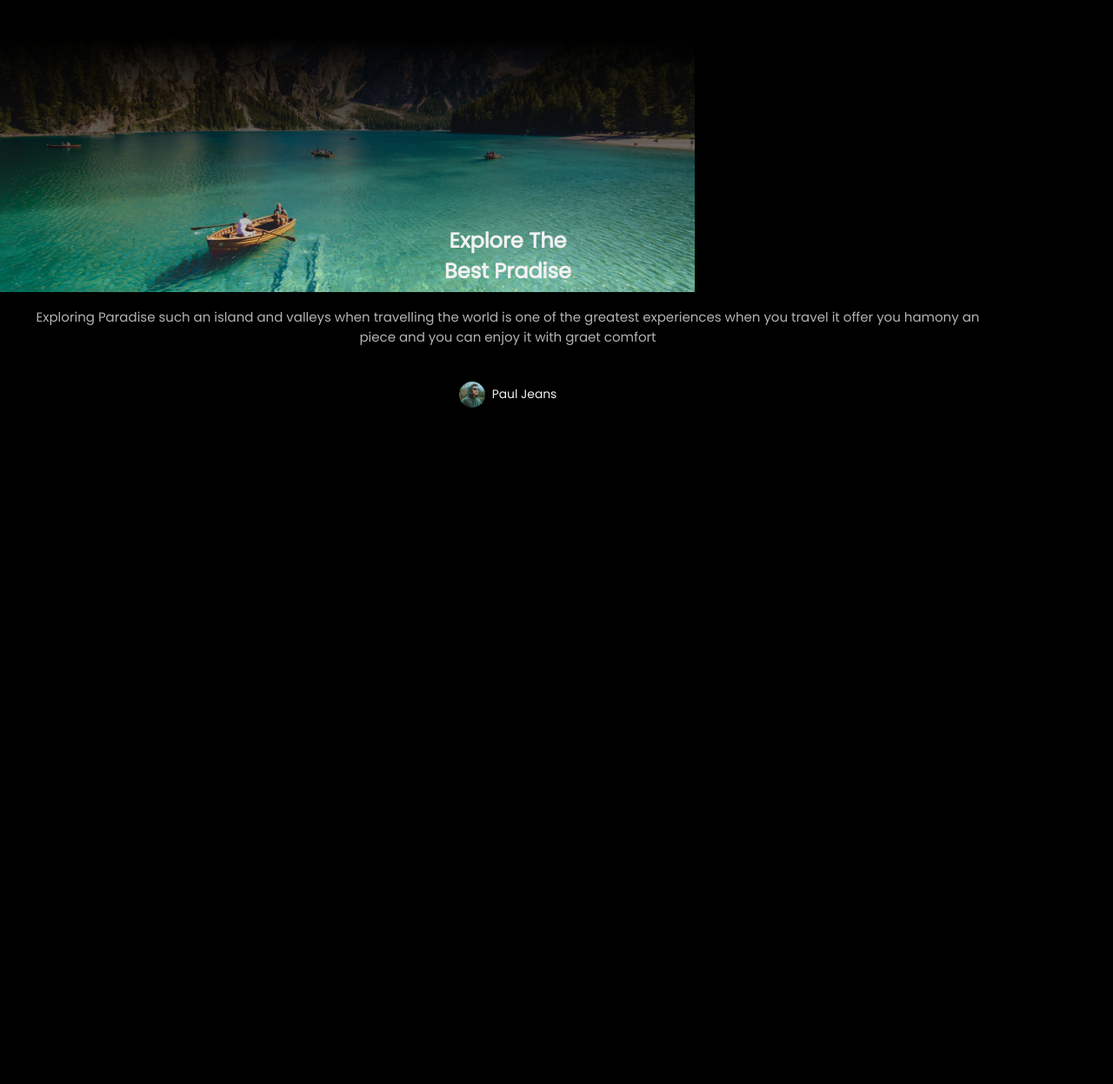
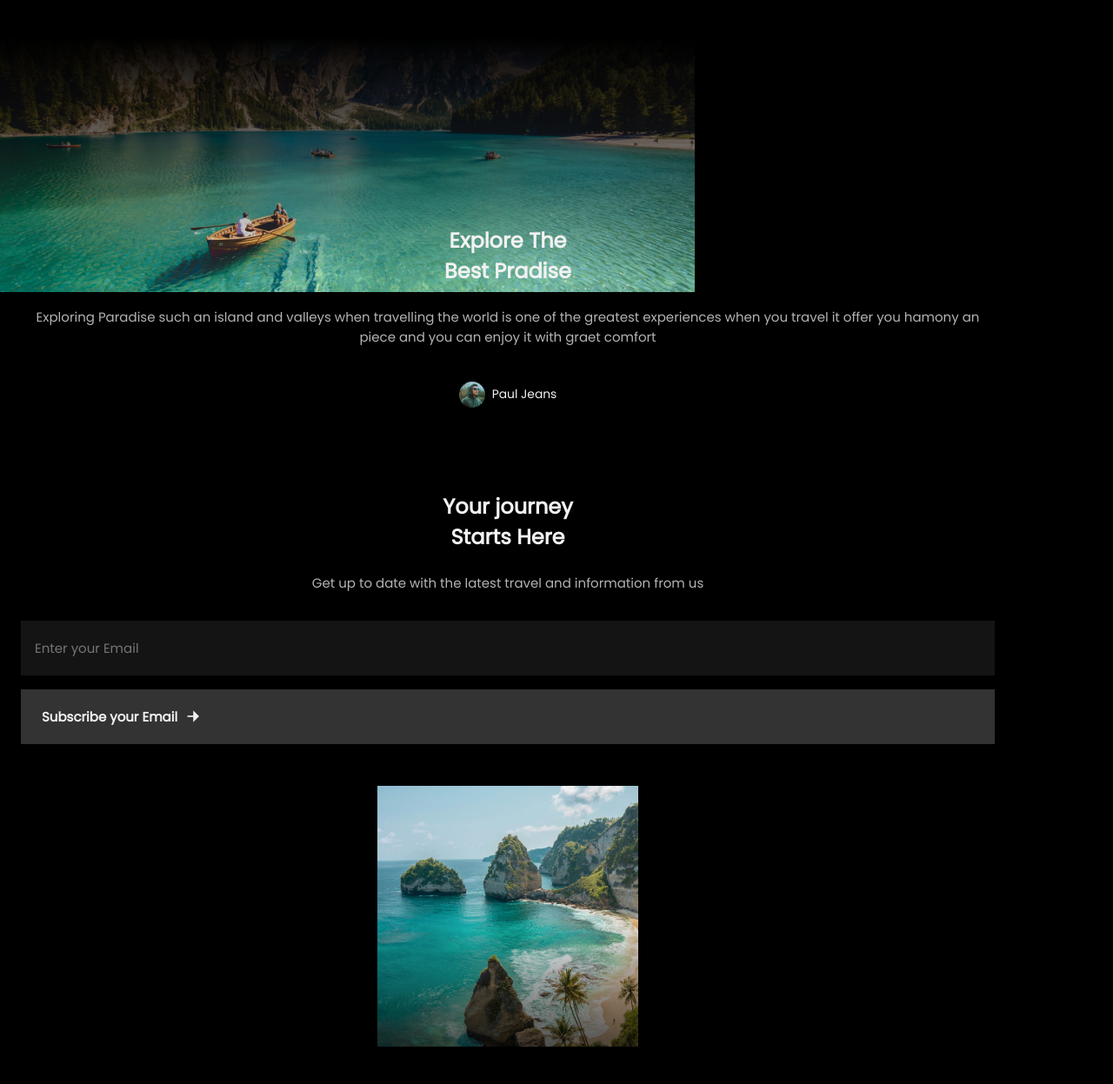
Before and after one commit to Faiznhmd/travelwebsite, a plain HTML site: page index.html in a window 1280 px wide. Shown: the part 3129-4376 px from the top of the page at 87% size. Before the commit the page ends 3614 px from the top, so only its background shows below. Drawn offline with nearby package versions, Linux system fonts and the light colour scheme.

Commit message:
section:jion done

```diff
--- /dev/null
+++ b/components/_join.scss
@@ -0,0 +1,79 @@
+@import "./variables";
+
+.join__container {
+  row-gap: 3rem !important;
+  padding-bottom: 2.5rem;
+
+  .join__data {
+    text-align: center;
+
+    .join__description {
+      margin-bottom: 2rem;
+    }
+
+    .join__form {
+      display: grid;
+      row-gap: 1rem;
+
+      .join__input {
+        // text-align: center;
+        padding: 1.25rem 1rem;
+        background-color: hsl(0, 0%, 8%);
+      }
+
+      .button {
+        background-color: hsla(0, 0%, 100%, 0.2);
+        padding: 1.25rem 1.5rem;
+        color: $--title-color;
+        display: inline-flex;
+        align-items: center;
+
+        column-gap: 0.5rem;
+        font-weight: $--font-semi-bold;
+        backdrop-filter: blur(24px);
+        -webkit-backdrop-filter: blur(24px);
+
+        i {
+          font-size: 1.25rem;
+          transition: transform 0.4s;
+          font-weight: initial;
+        }
+
+        &:hover i {
+          transform: translateX(0.25rem);
+        }
+      }
+    }
+  }
+
+  .join__image {
+    position: relative;
+    justify-self: center;
+    overflow: hidden;
+    // transition: all 0.3s ease-in-out;
+
+    &:hover {
+      .join__img {
+        transform: scale(1.2);
+      }
+    }
+
+    .join__img {
+      transition: transform 0.4s;
+      width: 300px;
+    }
+
+    .join__shadow {
+      position: absolute;
+      width: 100%;
+      height: 100%;
+      top: 0;
+      left: 0;
+      background: linear-gradient(
+        180deg,
+        hsla(0, 0%, 0%, 0) 50%,
+        hsl(0, 0%, 0%) 125%
+      );
+    }
+  }
+}
--- a/index.html
+++ b/index.html
@@ -187,7 +187,36 @@
           </div>
         </div>
       </section>
+      <!-- join -->
+      <section class="join section">
+        <div class="join__container container grid">
+          <div class="join__data">
+            <h2 class="section__title">
+              Your journey <br />
+              Starts Here
+            </h2>
+            <p class="join__description">
+              Get up to date with the latest travel and information from us
+            </p>
+            <form action="" class="join__form">
+              <input
+                type="email"
+                placeholder="Enter your Email"
+                class="join__input"
+              />
+              <button class="join__button button">
+                Subscribe your Email<i class="ri-arrow-right-fill"></i>
+              </button>
+            </form>
+          </div>
+          <div class="join__image">
+            <img src="./img/join-island.jpg" alt="" class="join__img" />
+            <div class="join__shadow"></div>
+          </div>
+        </div>
+      </section>
     </main>
+
     <script src="./main.js"></script>
   </body>
 </html>
--- a/style.scss
+++ b/style.scss
@@ -5,6 +5,7 @@
 @import "./components/about";
 @import "./components/popular";
 @import "./components/explore";
+@import "./components/join";
 
 * {
   box-sizing: border-box;
```
Also changed, not shown: style.css, 1 other file.
